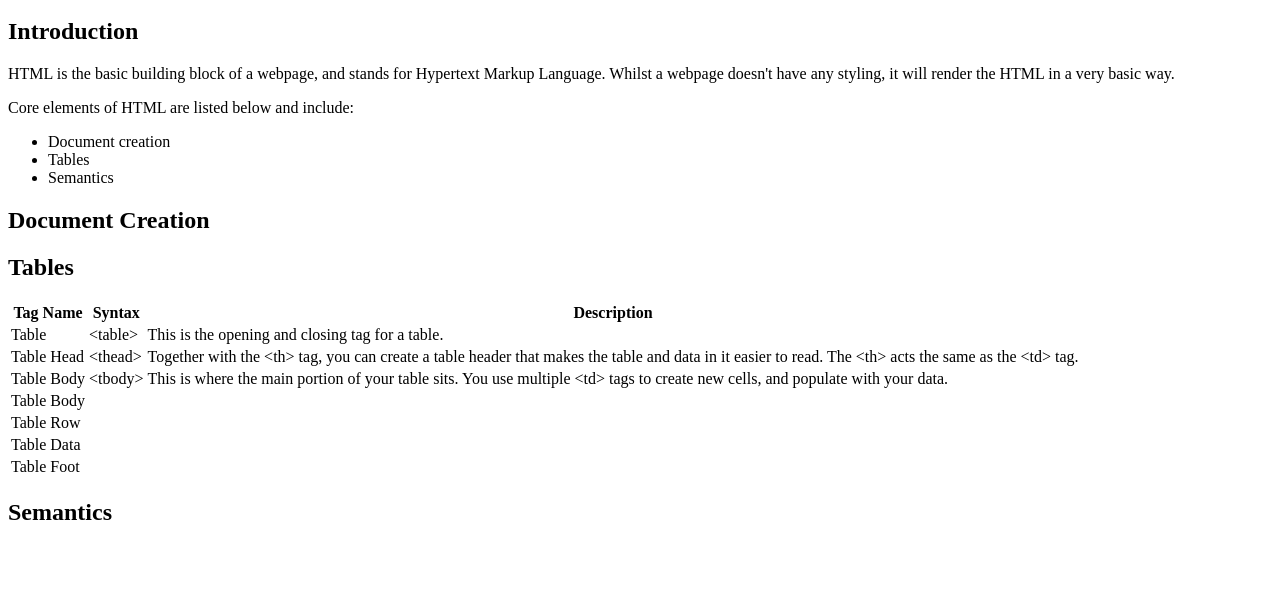
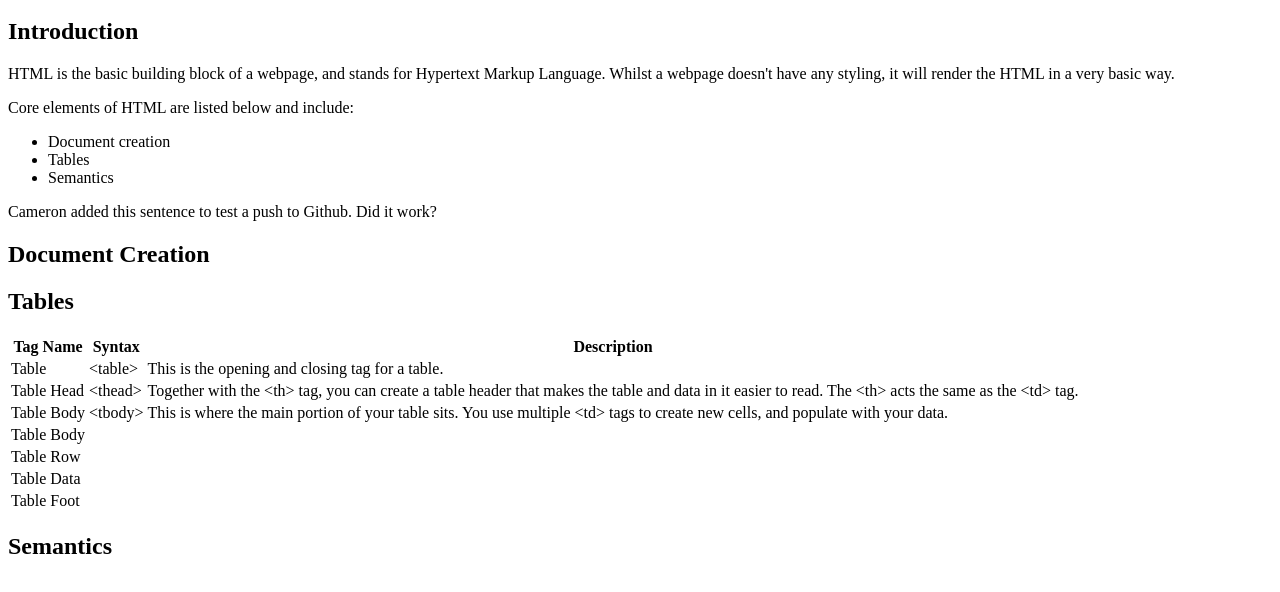
Before and after one commit to CH-MinuteMaker/Project-4---CSS-Style-Cheatsheet, a plain HTML site: page index.html in a window 1280 px wide. Shown: the part 122-714 px from the top of the page. Drawn offline with Linux system fonts and the light colour scheme.

Commit message:
added sentence to test github push

```diff
--- a/index.html
+++ b/index.html
@@ -26,6 +26,8 @@
                     </ul>
 
         </section>
+
+<p>Cameron added this sentence to test a push to Github. Did it work?</p>
 
         <section id="doccreation">
             <h2>Document Creation</h2>
```
